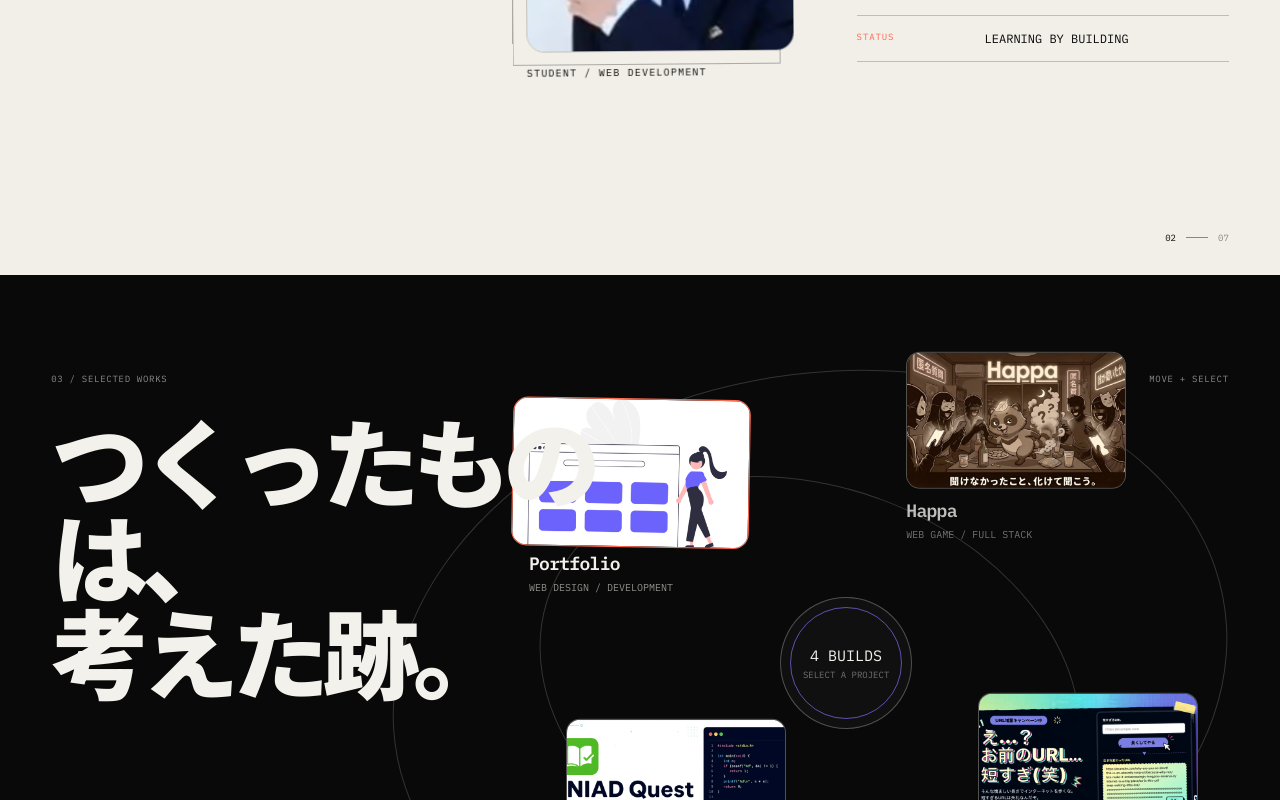
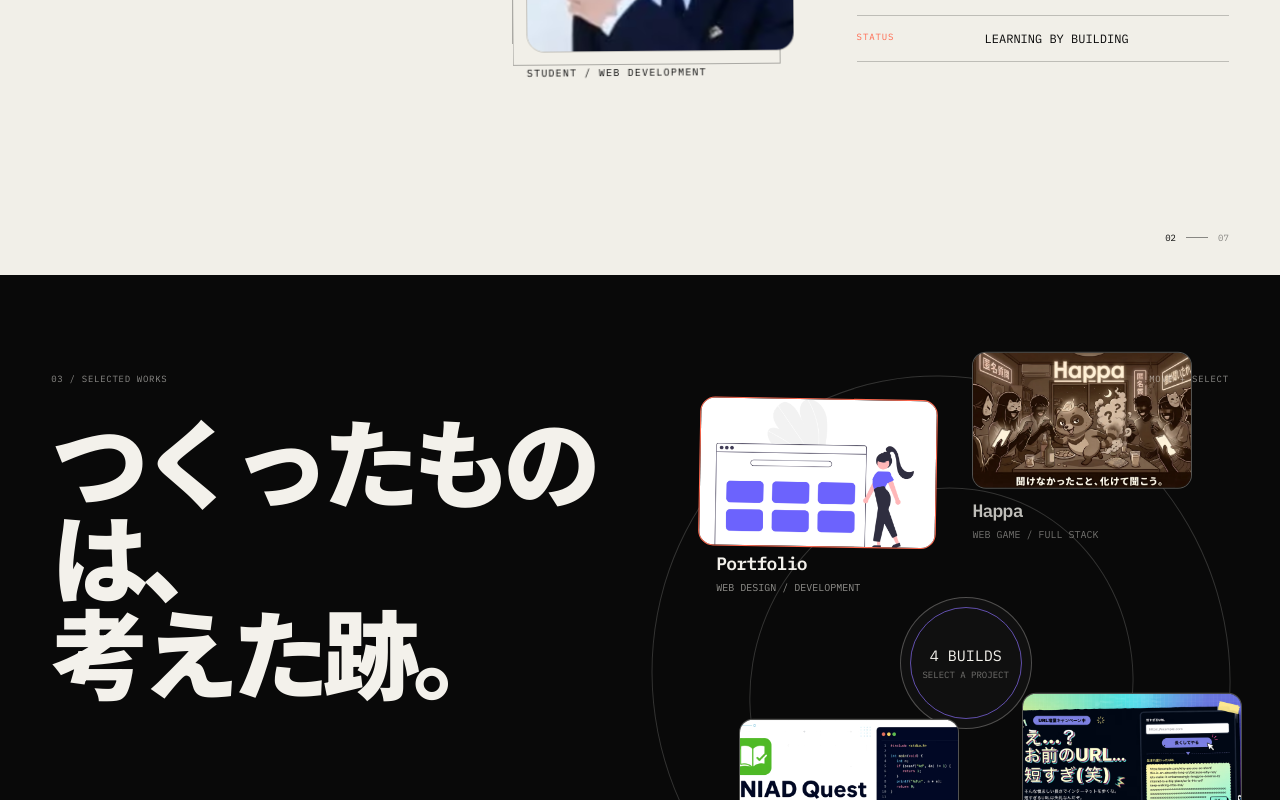
Before and after one commit to kuraryu405/tsutsumi-portfolio-v2, a React (Vite) app: page / in a window 1280 px wide. Shown: the part 2285-3085 px from the top of the page. Built offline with nearby package versions, Linux system fonts and the light colour scheme.

Commit message:
style: refine works and community layout

```diff
--- a/src/styles.css
+++ b/src/styles.css
@@ -554,8 +554,8 @@ img {
   position: absolute;
   z-index: 2;
   top: 10vh;
-  right: 1vw;
-  width: min(70vw, 1180px);
+  right: 2vw;
+  width: min(48vw, 1040px);
   height: 82vh;
   min-height: 560px;
   --orbit-x: 0;
@@ -1716,12 +1716,13 @@ img {
 
   .works-section h2,
   .affiliations-section h2 {
-    width: 55vw;
-    font-size: clamp(52px, 8vw, 82px);
+    width: 43vw;
+    font-size: clamp(52px, 7.4vw, 76px);
   }
 
   .orbit-field {
-    width: 74vw;
+    right: 2vw;
+    width: 50vw;
   }
 
   .node-copy {
```
